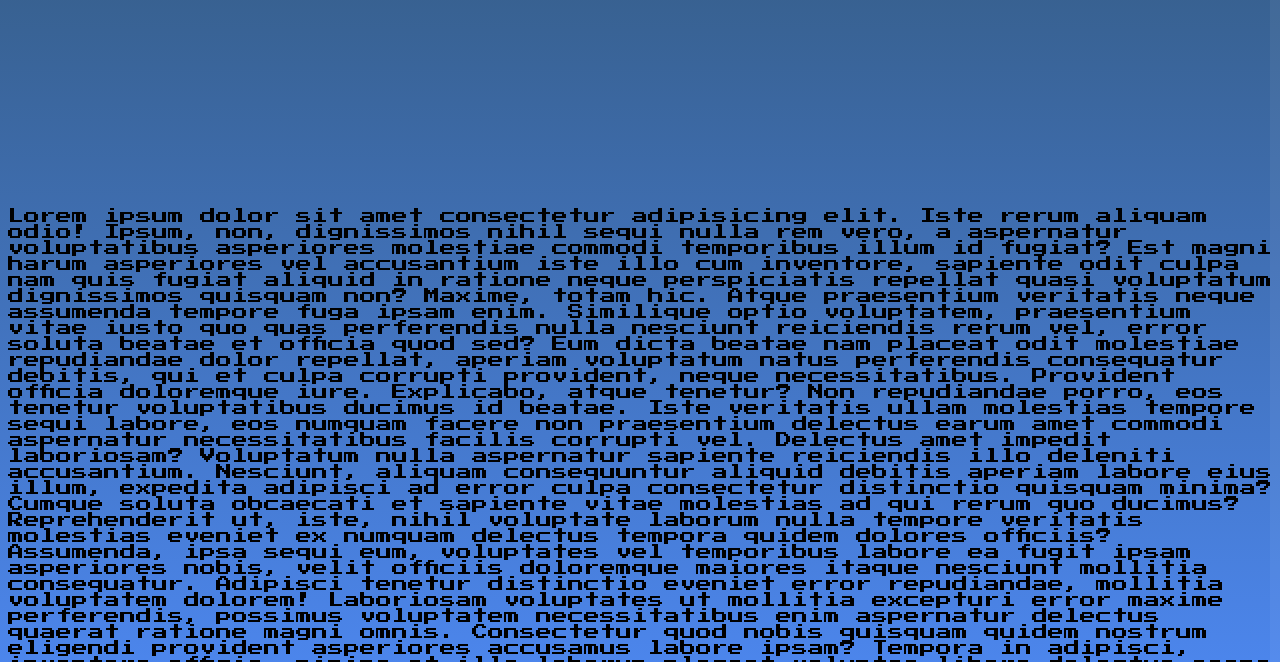
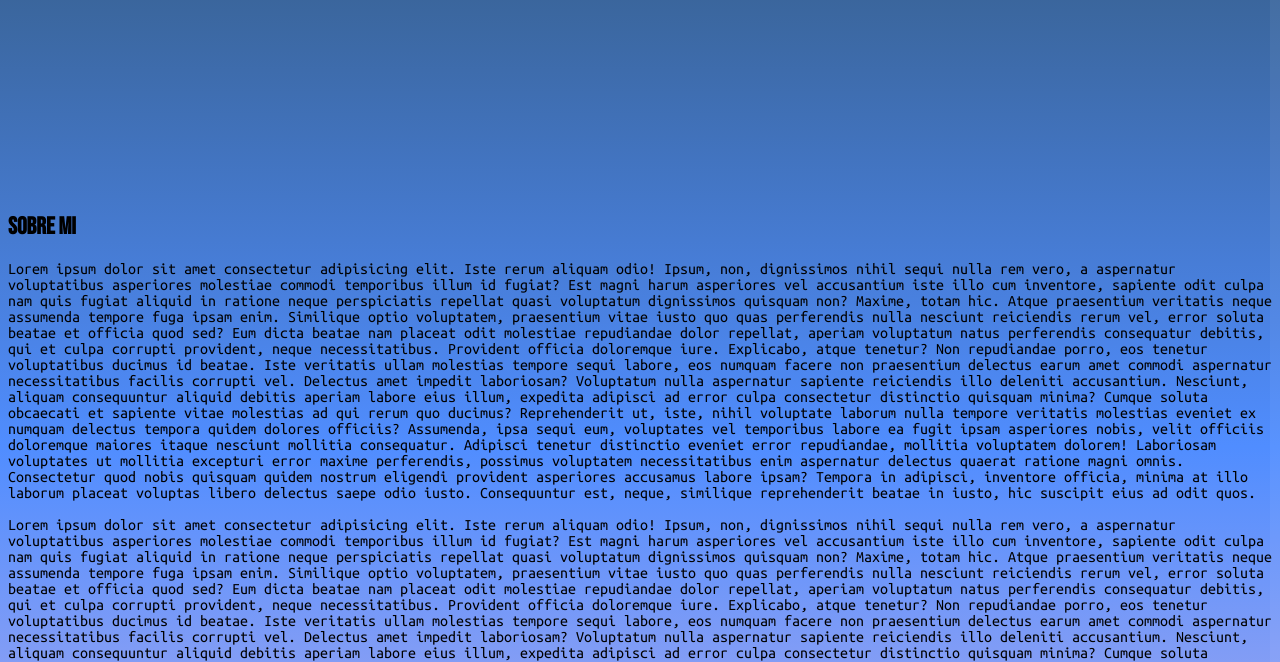
Before and after one commit to JooGo01/portfolio, a plain HTML site: page index.html in a window 1280 px wide. Shown: the part 136-798 px from the top of the page. Drawn offline with nearby package versions, Linux system fonts and the light colour scheme.

Commit message:
scroll bar, background, variables, fonts(posiblemente cambien los fonts)

```diff
--- a/index.html
+++ b/index.html
@@ -14,6 +14,7 @@
     <link rel="preconnect" href="https://fonts.googleapis.com">
     <link rel="preconnect" href="https://fonts.gstatic.com" crossorigin>
     <link href="https://fonts.googleapis.com/css2?family=Press+Start+2P&display=swap" rel="stylesheet">
+    <link href="https://fonts.googleapis.com/css2?family=Bebas+Neue&family=Ubuntu+Mono&display=swap" rel="stylesheet">
     <title>Jose G. Portfolio</title>
 </head>
 <body>
@@ -106,6 +107,7 @@
         </div>
     </section>
     <section class="contenidoo">
+        <h1>SOBRE MI</h1>
         <div id="texto">
         <p>Lorem ipsum dolor sit amet consectetur adipisicing elit. Iste rerum aliquam odio! Ipsum, non, dignissimos nihil sequi nulla rem vero, a aspernatur voluptatibus asperiores molestiae commodi temporibus illum id fugiat?
             Est magni harum asperiores vel accusantium iste illo cum inventore, sapiente odit culpa nam quis fugiat aliquid in ratione neque perspiciatis repellat quasi voluptatum dignissimos quisquam non? Maxime, totam hic.
--- a/style/landing.css
+++ b/style/landing.css
@@ -13,3 +13,11 @@ body{
     width: 100%;
     height: 40vh;
 }
+
+#texto p{
+    font-family: 'Ubuntu Mono', monospace;
+}
+
+h1{
+    font-family: 'Bebas Neue', cursive;
+}
```
